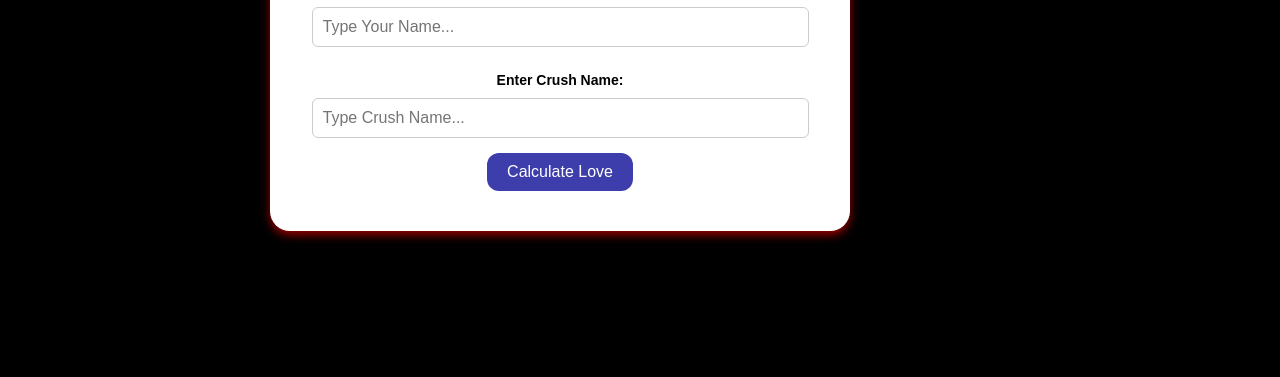
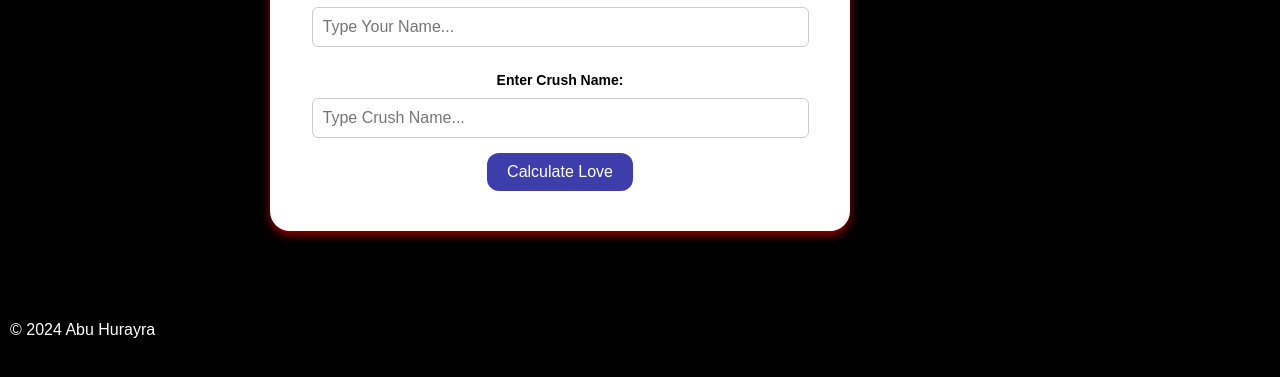
Before and after one commit to Hurayracodes/Feelings-in-Play, a plain HTML site: page index.html in a window 1280 px wide. Shown: the part 239-616 px from the top of the page. Drawn offline with Linux system fonts and the light colour scheme.

Commit message:
Update index.html

```diff
--- a/index.html
+++ b/index.html
@@ -18,5 +18,12 @@
         <div id="resultDisplay"></div>
     </div>
     <script src="script.js"></script>
+    </div>
+
+    <footer class="footer">
+        <div class="footer-content">
+            <p>&copy; 2024 Abu Hurayra</p>
+        </div>
+    </footer>
 </body>
 </html>
```
